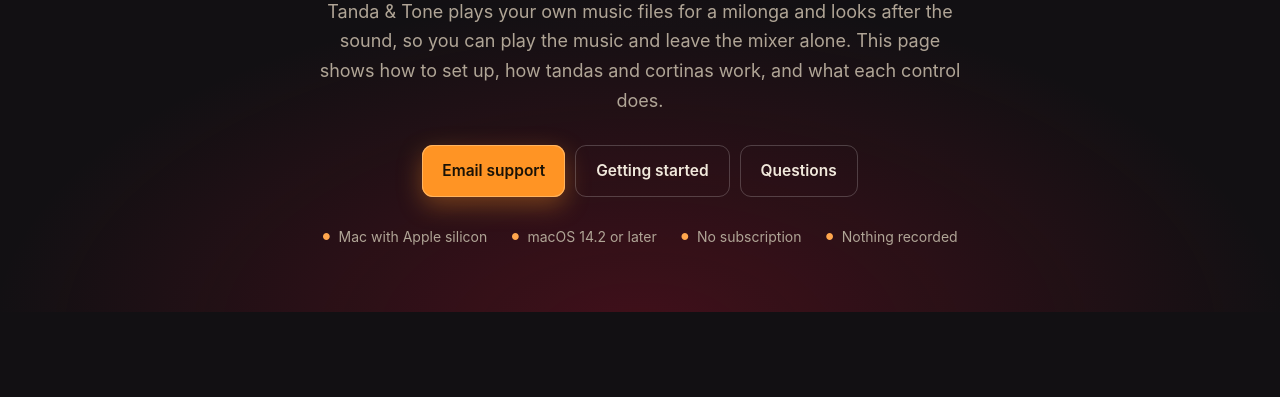
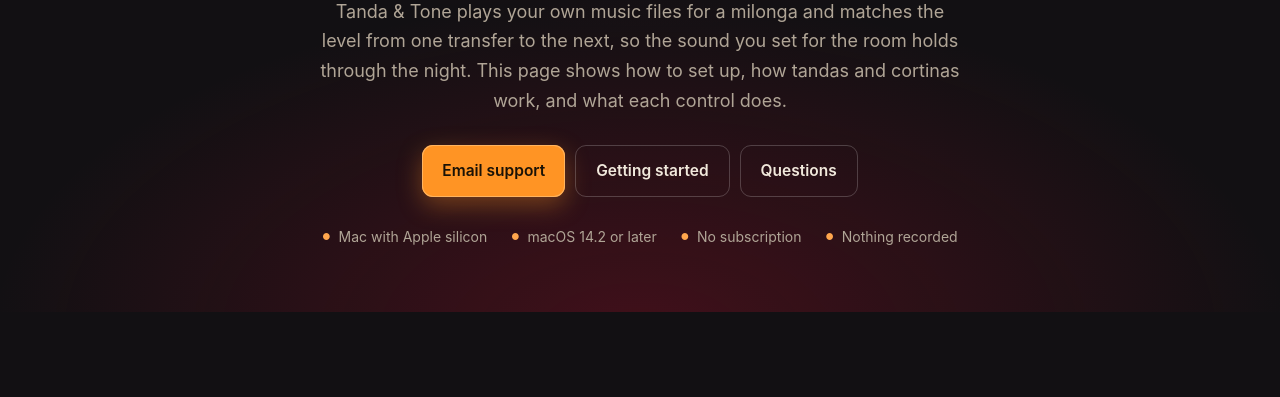
Before and after one commit to cmbjorn/tanda-and-tone, a plain HTML site: page support.html in a window 1280 px wide. Shown: the part 228-625 px from the top of the page. Drawn offline with Linux system fonts and the light colour scheme.

Commit message:
Tanda & Tone: the public pages (2026-11-11)

```diff
--- a/support.html
+++ b/support.html
@@ -394,8 +394,8 @@
   <div class="wrap">
     <p class="eyebrow">Support and guide</p>
     <h1>Every tanda at the right level</h1>
-    <p class="sub">Tanda &amp; Tone plays your own music files for a milonga and looks after the sound, so you can play
-      the music and leave the mixer alone. This page shows how to set up, how tandas and cortinas work, and what each
+    <p class="sub">Tanda &amp; Tone plays your own music files for a milonga and matches the level from one transfer to
+      the next, so the sound you set for the room holds through the night. This page shows how to set up, how tandas and cortinas work, and what each
       control does.</p>
     <div class="buttons">
       <a class="btn primary" href="mailto:christianmb@gmail.com?subject=Tanda%20%26%20Tone">Email support</a>
```
